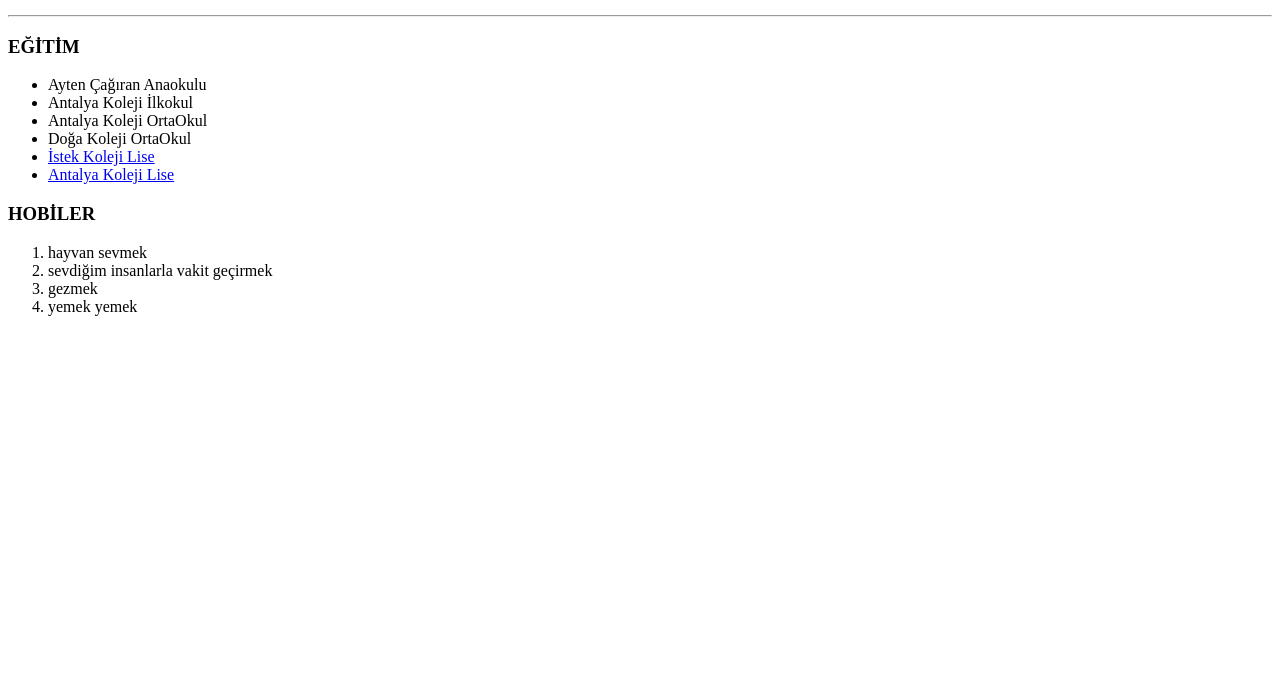
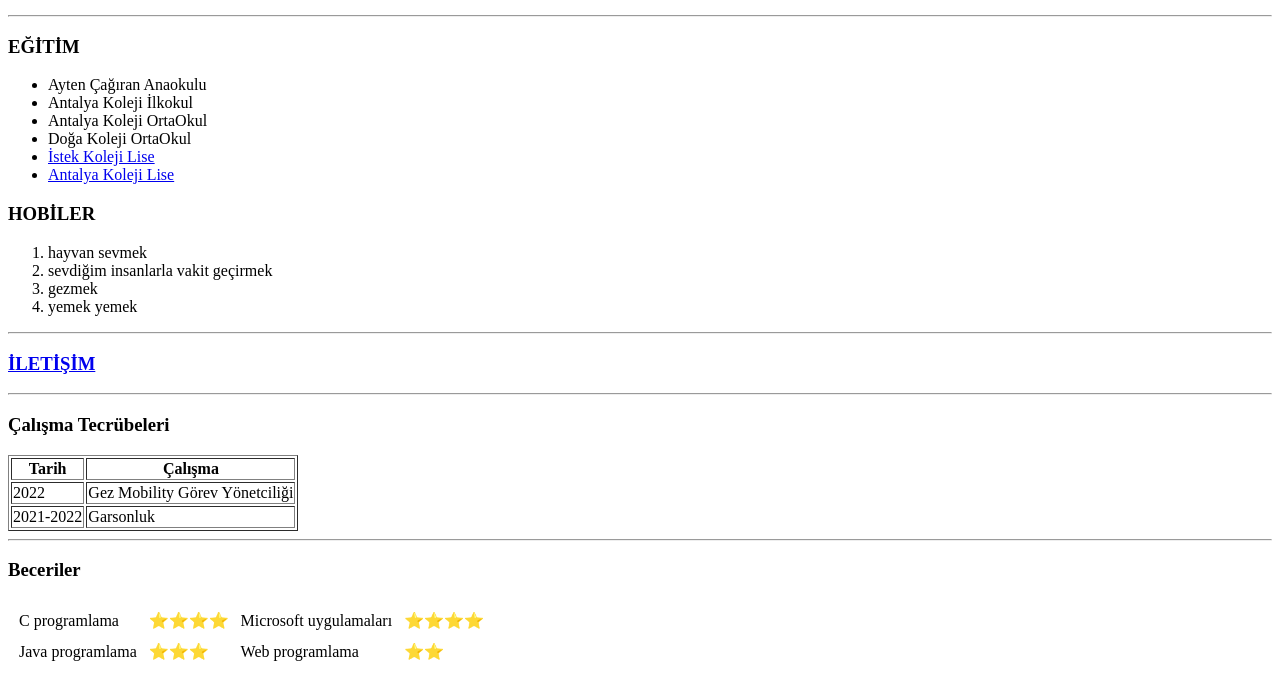
Before and after one commit to eylullonner/cv, a plain HTML site: page index.html in a window 1280 px wide. Shown: the part 143-823 px from the top of the page. Before the commit the page ends 800 px from the top, so only its background shows below. Drawn offline with Linux system fonts and the light colour scheme.

Commit message:
Update index.html

```diff
--- a/index.html
+++ b/index.html
@@ -32,5 +32,48 @@
    <li>yemek yemek</li>
    </ol>
    </ul>
+ <hr>
+
+   <a href="iletişim.html">
+      <h3>İLETİŞİM</h3>
+   </a>
+   <hr>
+   <h3>Çalışma Tecrübeleri</h3>
+   <table border="1">
+      <thead>
+         <tr>
+            <th>Tarih</th>
+            <th>Çalışma</th>
+         </tr>
+      </thead>
+      <tbody>
+         <tr>
+            <td>2022</td>
+            <td>Gez Mobility Görev Yönetciliği</td>
+         </tr>
+         <tr>
+            <td>2021-2022</td>
+            <td>Garsonluk</td>
+         </tr>
+      </tbody>
+
+   </table>
+   <hr>
+   <h3>Beceriler</h3>
+   <table  cellspacing="10">
+      <tr>
+         <td>C programlama</td>
+         <td>⭐⭐⭐⭐</td>
+         <td>Microsoft uygulamaları</td>
+         <td>⭐⭐⭐⭐</td>
+      </tr>
+      <tr>
+         <td>Java programlama</td>
+         <td>⭐⭐⭐</td>
+         <td>Web programlama</td>
+         <td>⭐⭐</td>
+      </tr>
+
+   </table>
  </body>
  </html>
```
